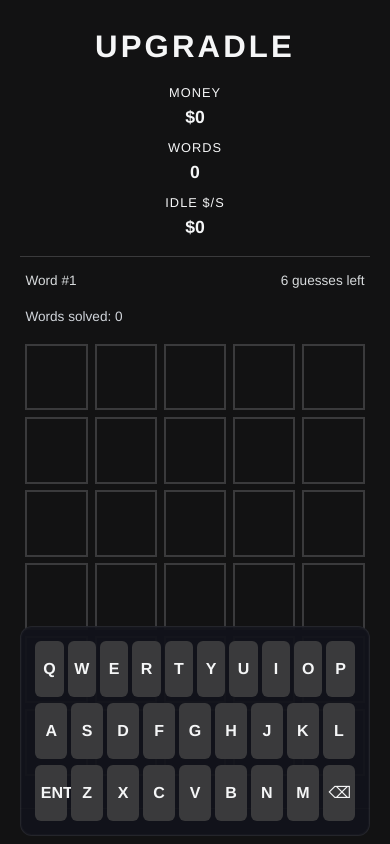
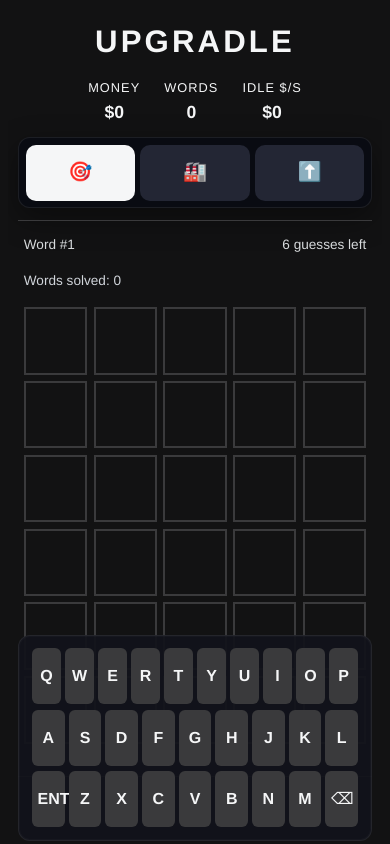
Before and after one commit to michaelasper/upgradle, a React (Vite) app: page / in a window 390 px wide. Shown: the top 844 px of the page. Built offline with nearby package versions, Linux system fonts and the light colour scheme.

Commit message:
feat: refit mobile layout with view switches

```diff
--- a/src/App.css
+++ b/src/App.css
@@ -472,85 +472,54 @@
   display: none;
 }
 
-.mobile-panel-buttons {
+.mobile-shell {
   display: flex;
+  flex-direction: column;
   gap: 0.75rem;
-  margin-top: 0.75rem;
+  min-height: calc(100vh - 140px);
 }
 
-.mobile-panel-button {
+.mobile-shell .board-stack,
+.mobile-panel-scroll {
   flex: 1;
-  border: 1px solid #3a3a3c;
-  background: #1d1f29;
-  color: inherit;
-  padding: 0.85rem 0.75rem;
-  border-radius: 10px;
-  font-weight: 600;
-  text-transform: uppercase;
-  letter-spacing: 0.05em;
-}
-
-.mobile-panel-button.active {
-  background: #f5f6f7;
-  color: #121213;
-}
-
-.mobile-sheet-overlay {
-  position: fixed;
-  inset: 0;
-  background: rgba(0, 0, 0, 0.55);
-  display: flex;
-  justify-content: center;
-  align-items: flex-end;
-  z-index: 30;
-  padding: 1rem;
-}
-
-.mobile-sheet {
-  width: min(480px, 100%);
-  max-height: 90vh;
-  background: #0f1118;
-  border-radius: 18px;
-  border: 1px solid rgba(255, 255, 255, 0.08);
-  display: flex;
-  flex-direction: column;
-  box-shadow: 0 30px 60px rgba(0, 0, 0, 0.6);
-}
-
-.mobile-sheet__header {
-  display: flex;
-  justify-content: space-between;
-  align-items: center;
-  padding: 0.9rem 1.1rem;
-  border-bottom: 1px solid rgba(255, 255, 255, 0.08);
-  text-transform: uppercase;
-  font-size: 0.9rem;
-  letter-spacing: 0.08em;
-}
-
-.mobile-sheet__body {
-  padding: 0.75rem 1.1rem 1.25rem;
   overflow-y: auto;
 }
 
-.mobile-sheet__close {
+.mobile-panel-scroll {
+  padding: 0.25rem 0.35rem 0.75rem;
+}
+
+.mobile-nav {
+  display: flex;
+  gap: 0.35rem;
+  padding: 0.4rem;
+  border-radius: 12px;
+  border: 1px solid rgba(255, 255, 255, 0.08);
+  background: rgba(10, 12, 18, 0.95);
+  box-shadow: 0 10px 30px rgba(0, 0, 0, 0.4);
+}
+
+.mobile-nav button {
+  flex: 1;
   border: none;
-  background: transparent;
+  border-radius: 10px;
+  padding: 0.85rem 0;
+  background: #232634;
   color: #f5f6f7;
-  font-size: 0.85rem;
-  text-transform: uppercase;
-  letter-spacing: 0.05em;
+  font-size: 1.2rem;
+}
+
+.mobile-nav button.active {
+  background: #f5f6f7;
+  color: #0f172a;
 }
 
 @media (max-width: 640px) {
   .wordle-app {
-    padding: 1.5rem 0.75rem 2rem;
-    gap: 1rem;
-  }
-
-  .top-stats {
-    flex-direction: column;
-    gap: 0.5rem;
+    padding: 1.2rem 0.65rem 1.4rem;
+    gap: 0.75rem;
+    height: 100vh;
+    overflow: hidden;
   }
 
   .board-section {
@@ -560,8 +529,8 @@
 
   .keyboard {
     position: sticky;
-    bottom: 0.5rem;
-    padding: 0.9rem;
+    bottom: 0;
+    padding: 0.8rem;
     z-index: 5;
   }
 
@@ -580,13 +549,6 @@
     flex-direction: column;
   }
 
-  .mobile-sheet-overlay {
-    padding: 0.5rem;
-  }
-
-  .mobile-sheet {
-    width: 100%;
-  }
 }
 
 .sidebar-panel::-webkit-scrollbar {
--- a/src/App.tsx
+++ b/src/App.tsx
@@ -47,7 +47,7 @@ function App() {
   const upgradeLevelRef = useRef(totalUpgradeLevels)
   const generatorCountRef = useRef(generatorUnits)
   const [isCompact, setIsCompact] = useState(false)
-  const [activePanel, setActivePanel] = useState<'generators' | 'upgrades' | null>(null)
+  const [activeView, setActiveView] = useState<'game' | 'generators' | 'upgrades'>('game')
 
   useEffect(() => {
     window.addEventListener('keydown', handlePhysicalKey)
@@ -113,7 +113,7 @@ function App() {
 
   useEffect(() => {
     if (!isCompact) {
-      setActivePanel(null)
+      setActiveView('game')
     }
   }, [isCompact])
 
@@ -129,32 +129,6 @@ function App() {
         <h2>Foundry lines</h2>
         <span>${formatMoney(passiveIncome)}/s</span>
       </div>
-      {isCompact && activePanel && (
-        <div
-          className="mobile-sheet-overlay"
-          role="dialog"
-          aria-modal="true"
-          onClick={(event) => {
-            if (event.target === event.currentTarget) setActivePanel(null)
-          }}
-        >
-          <div className="mobile-sheet">
-            <div className="mobile-sheet__header">
-              <span>{activePanel === 'generators' ? 'Foundry lines' : 'Upgrades'}</span>
-              <button
-                type="button"
-                className="mobile-sheet__close"
-                onClick={() => setActivePanel(null)}
-              >
-                Close
-              </button>
-            </div>
-            <div className="mobile-sheet__body">
-              {activePanel === 'generators' ? renderGeneratorPanel() : renderUpgradePanel()}
-            </div>
-          </div>
-        </div>
-      )}
       <div className="tier-stack">
         {visibleGeneratorTiers.map((tier) => (
           <section className={`tier-section tier-${tier}`} key={`generator-tier-${tier}`}>
@@ -283,31 +257,8 @@ function App() {
   const layoutClass = ['game-layout']
   if (isCompact) layoutClass.push('compact-layout')
 
-  return (
-    <main className="wordle-app" style={appStyle}>
-      <header className="top-bar">
-        <h1>Upgradle</h1>
-        <div className="top-stats">
-          <div>
-            <span>Money</span>
-            <strong>${formatMoney(state.money)}</strong>
-          </div>
-          <div>
-            <span>Words</span>
-            <strong>{state.words}</strong>
-          </div>
-          <div>
-            <span>Idle $/s</span>
-            <strong>${formatMoney(passiveIncome)}</strong>
-          </div>
-        </div>
-      </header>
-
-      <div className={layoutClass.join(' ').trim()}>
-        {!isCompact && (
-          <aside className="sidebar-panel generators-panel">{renderGeneratorPanel()}</aside>
-        )}
-        <section className="board-stack">
+  const boardStackContent = (
+    <>
       <section className="board-section">
         <div className="board-header">
           <span>Word #{state.puzzleNumber}</span>
@@ -426,31 +377,72 @@ function App() {
           Use your keyboard: letters fill the row, Backspace deletes, Enter submits.
         </p>
       </section>
+    </>
+  )
 
-          {isCompact && (
-            <div className="mobile-panel-buttons">
+  return (
+    <main className="wordle-app" style={appStyle}>
+      <header className="top-bar">
+        <h1>Upgradle</h1>
+        <div className="top-stats">
+          <div>
+            <span>Money</span>
+            <strong>${formatMoney(state.money)}</strong>
+          </div>
+          <div>
+            <span>Words</span>
+            <strong>{state.words}</strong>
+          </div>
+          <div>
+            <span>Idle $/s</span>
+            <strong>${formatMoney(passiveIncome)}</strong>
+          </div>
+        </div>
+      </header>
+
+      {isCompact ? (
+        <div className="mobile-shell">
+          {activeView === 'game' ? (
+            <section className="board-stack">{boardStackContent}</section>
+          ) : (
+            <div className="mobile-panel-scroll">
+              {activeView === 'generators' ? renderGeneratorPanel() : renderUpgradePanel()}
+            </div>
+          )}
+          <nav className="mobile-nav">
             <button
               type="button"
-                className={`mobile-panel-button ${activePanel === 'generators' ? 'active' : ''}`}
-                onClick={() => setActivePanel('generators')}
+              className={activeView === 'game' ? 'active' : ''}
+              onClick={() => setActiveView('game')}
+              aria-label="Play"
             >
-                Foundry lines
+              🎯
             </button>
             <button
               type="button"
-                className={`mobile-panel-button ${activePanel === 'upgrades' ? 'active' : ''}`}
-                onClick={() => setActivePanel('upgrades')}
+              className={activeView === 'generators' ? 'active' : ''}
+              onClick={() => setActiveView('generators')}
+              aria-label="Foundry lines"
             >
-                Upgrades
+              🏭
             </button>
+            <button
+              type="button"
+              className={activeView === 'upgrades' ? 'active' : ''}
+              onClick={() => setActiveView('upgrades')}
+              aria-label="Upgrades"
+            >
+              ⬆️
+            </button>
+          </nav>
+        </div>
+      ) : (
+        <div className={layoutClass.join(' ').trim()}>
+          <aside className="sidebar-panel generators-panel">{renderGeneratorPanel()}</aside>
+          <section className="board-stack">{boardStackContent}</section>
+          <aside className="sidebar-panel upgrades-panel">{renderUpgradePanel()}</aside>
         </div>
       )}
-        </section>
-
-        {!isCompact && (
-          <aside className="sidebar-panel upgrades-panel">{renderUpgradePanel()}</aside>
-        )}
-      </div>
     </main>
   )
 }
```
Lines whose indentation alone changed are shown as unchanged.
